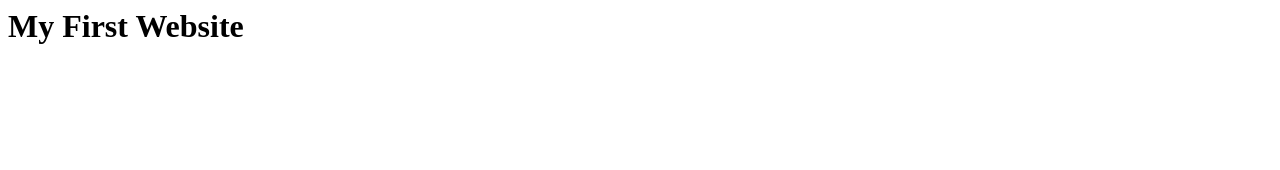
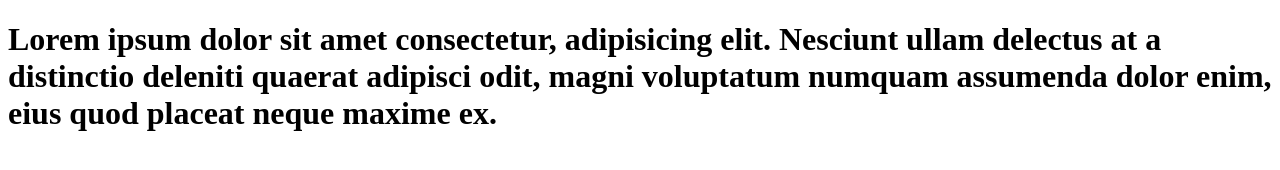
Before and after one commit to nasimit2020/my-first-website, a plain HTML site: page index.html in a window 1280 px wide. Drawn offline with Linux system fonts and the light colour scheme.

Commit message:
learn github

```diff
--- a/index.html
+++ b/index.html
@@ -1,3 +1,11 @@
+<!DOCTYPE html>
+<html lang="en">
+<head>
+    <meta charset="UTF-8">
+    <meta name="viewport" content="width=device-width, initial-scale=1.0">
+    <title>Document</title>
+</head>
 <body>
-    <h1>My First Website</h1>
+    <h1>Lorem ipsum dolor sit amet consectetur, adipisicing elit. Nesciunt ullam delectus at a distinctio deleniti quaerat adipisci odit, magni voluptatum numquam assumenda dolor enim, eius quod placeat neque maxime ex.</h1>
 </body>
+</html>
```
